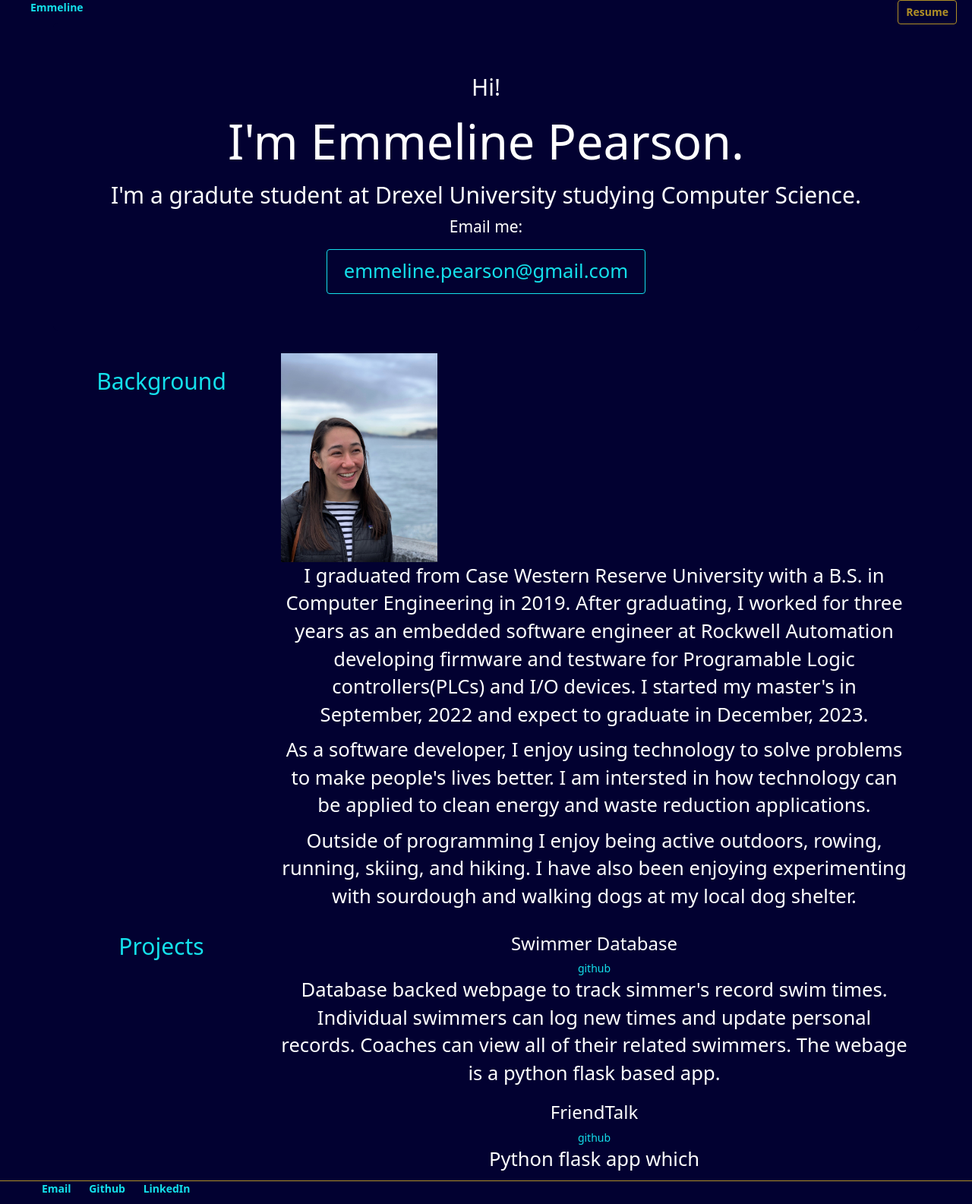
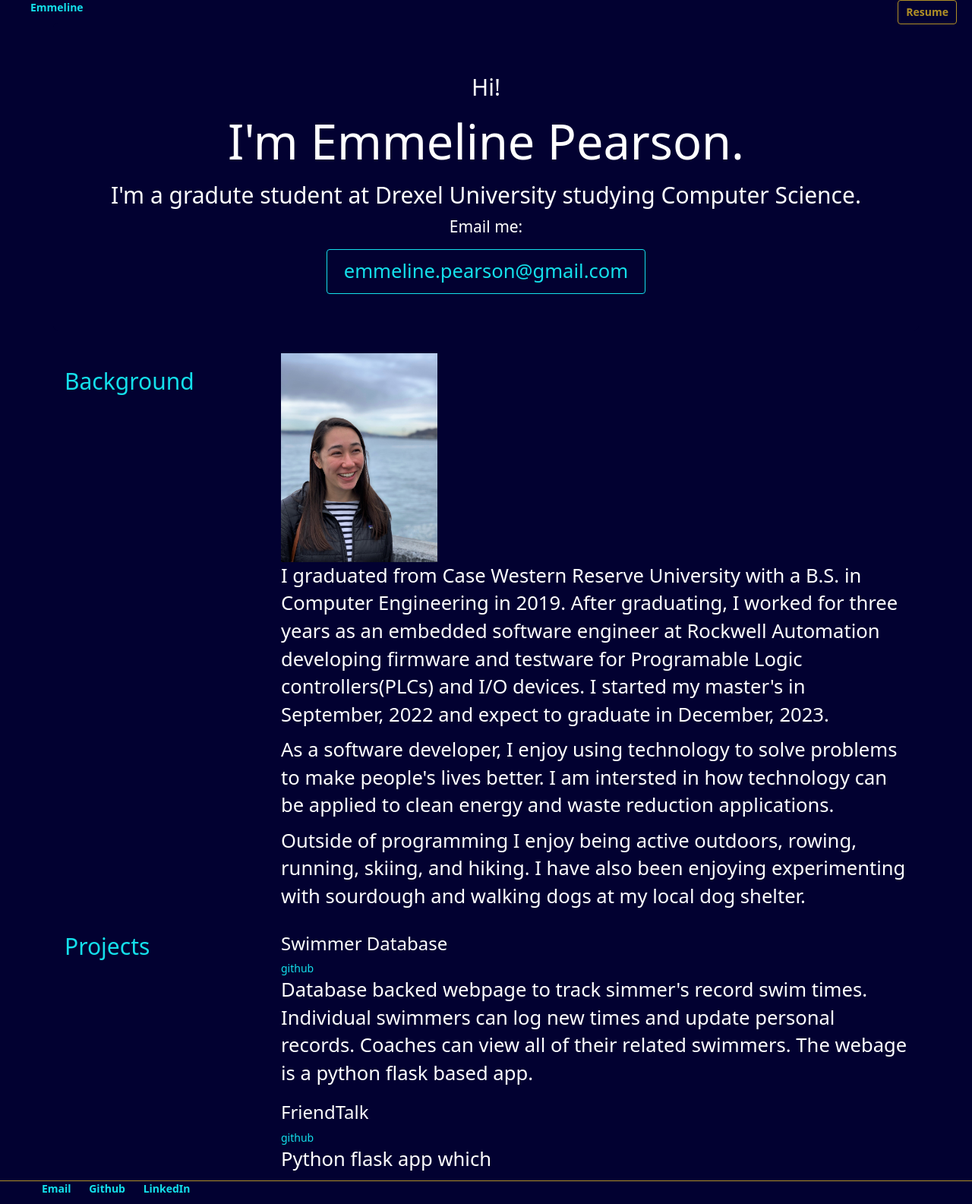
Before and after one commit to emmeline2/emmeline2.github.io, a Jekyll site: the page built from index.html, in a window 1280 px wide. Shown: the whole page at 76% size. Built offline with Jekyll 4.4.1, drawn with Linux system fonts in a browser that asks for light colours.

Commit message:
not center

```diff
--- a/index.html
+++ b/index.html
@@ -12,7 +12,7 @@ title: Emmeline Pearson
     </div>
 </div>
 
-<div class="container-fluid text-center">
+<div class="container-fluid">
 	<div class="row">
 		<div class="col-sm-3 sectionHeader">
 			<h2 class="sectionHeader">Background</h2>
@@ -38,7 +38,7 @@ title: Emmeline Pearson
 
 
 
-<div class="container-fluid text-center">
+<div class="container-fluid">
 	<div class="row">
 		<div class="col-sm-3 sectionHeader">
 			<h2 class="sectionHeader">Projects</h2>
```
